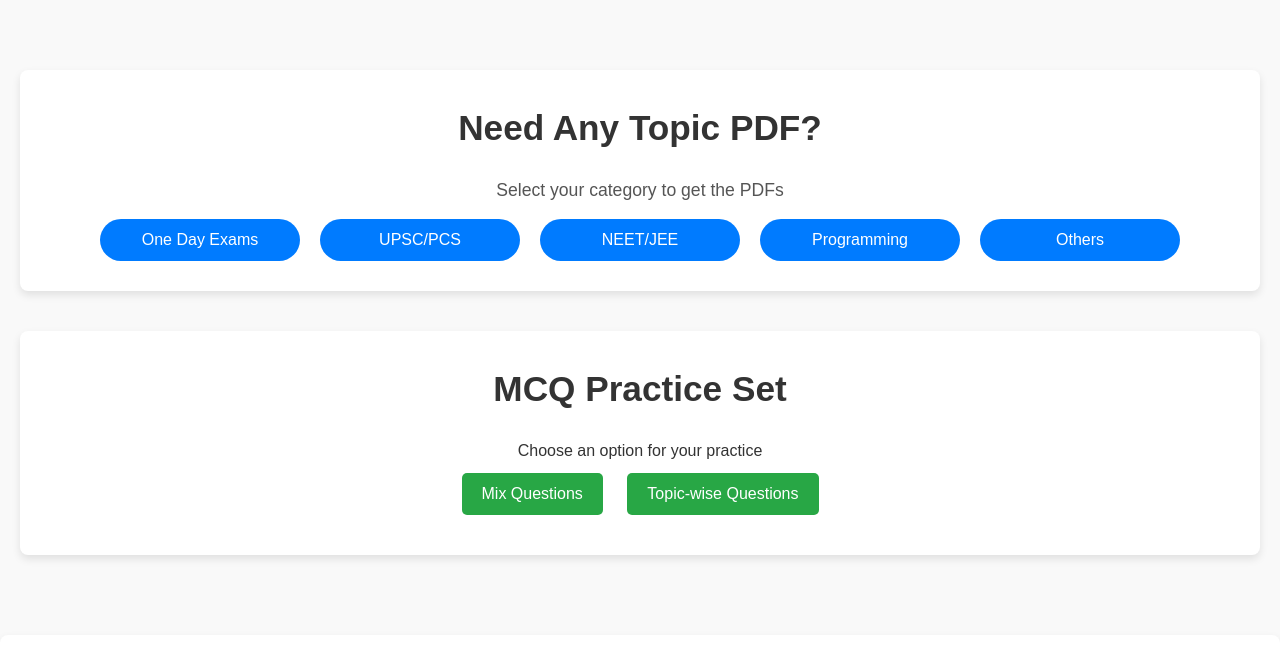
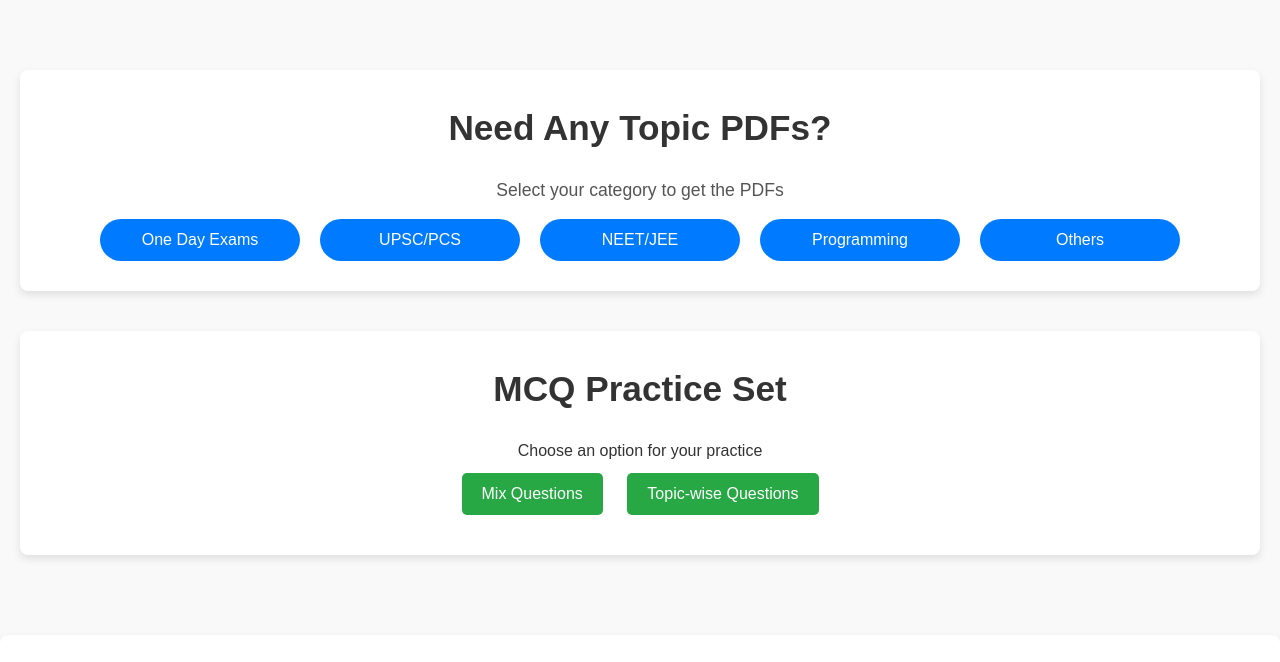
Before and after one commit to rohanmishra30/prepwisepdfs, a plain HTML site: page index.html in a window 1280 px wide. Shown: the part 117-779 px from the top of the page. Drawn offline with Linux system fonts and the light colour scheme.

Commit message:
small change

```diff
--- a/index.html
+++ b/index.html
@@ -30,7 +30,7 @@
 
     <main>
         <section id="pdf-section">
-            <h2>Need Any Topic PDF?</h2>
+            <h2>Need Any Topic PDFs?</h2>
             <p class="pdf-text">Select your category to get the PDFs</p>
             <div class="category-list">
                 <button class="category" onclick="sendWhatsApp('One Day Exams')">One Day Exams</button>
```
